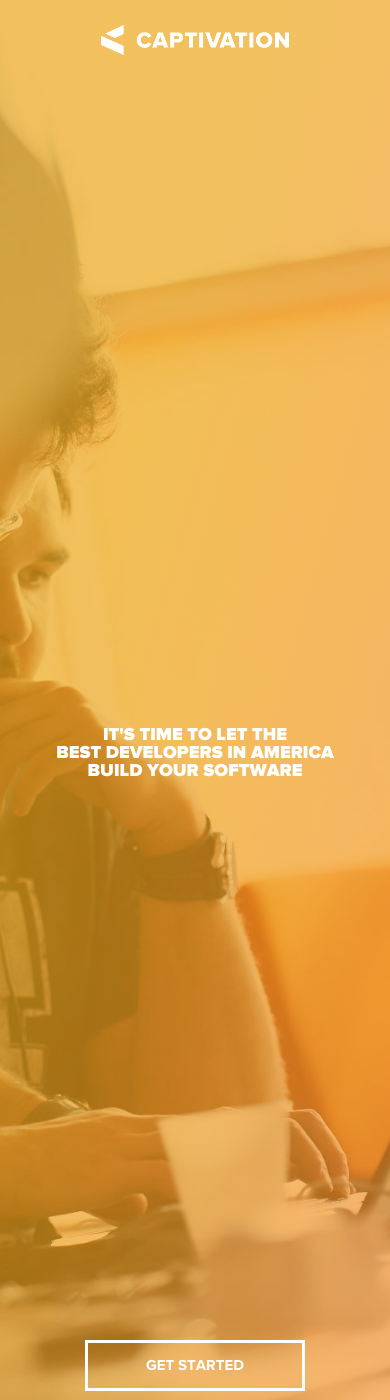
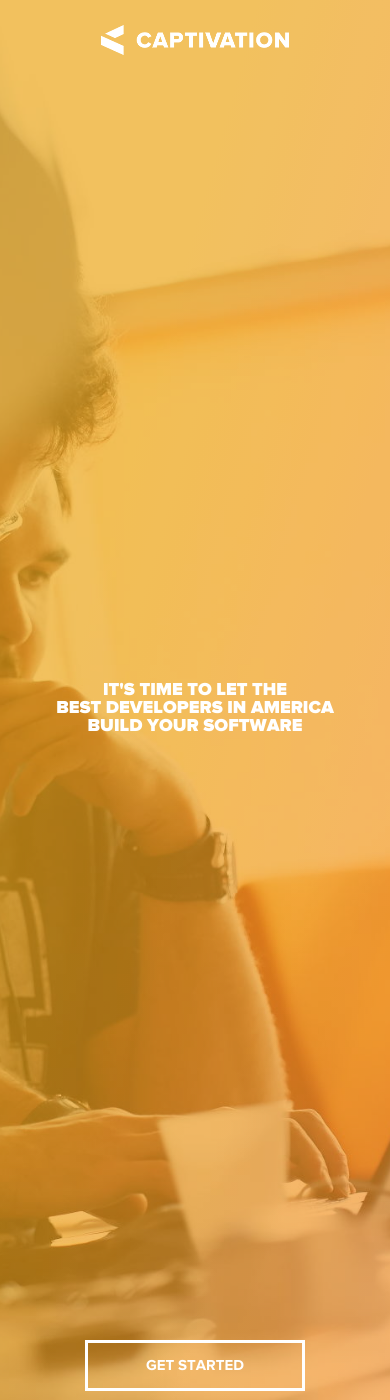
Before and after one commit to isabella232/captivationsoftware.github.io-archive, a Jekyll site: the page built from index.html, in a window 390 px wide and 1400 px high. Built offline with Jekyll 4.4.1, drawn with Linux system fonts in a browser that asks for light colours; nearby versions of some CDN libraries; some web fonts are replaced.

Commit message:
Padding tweak

```diff
--- a/css/responsive.css
+++ b/css/responsive.css
@@ -27,7 +27,7 @@
 
 @media (max-width: 991px) {
   .hero {
-    margin-top: 7.5em;
+    margin-top: 0;
   }
 
   .content .main.container {
```
